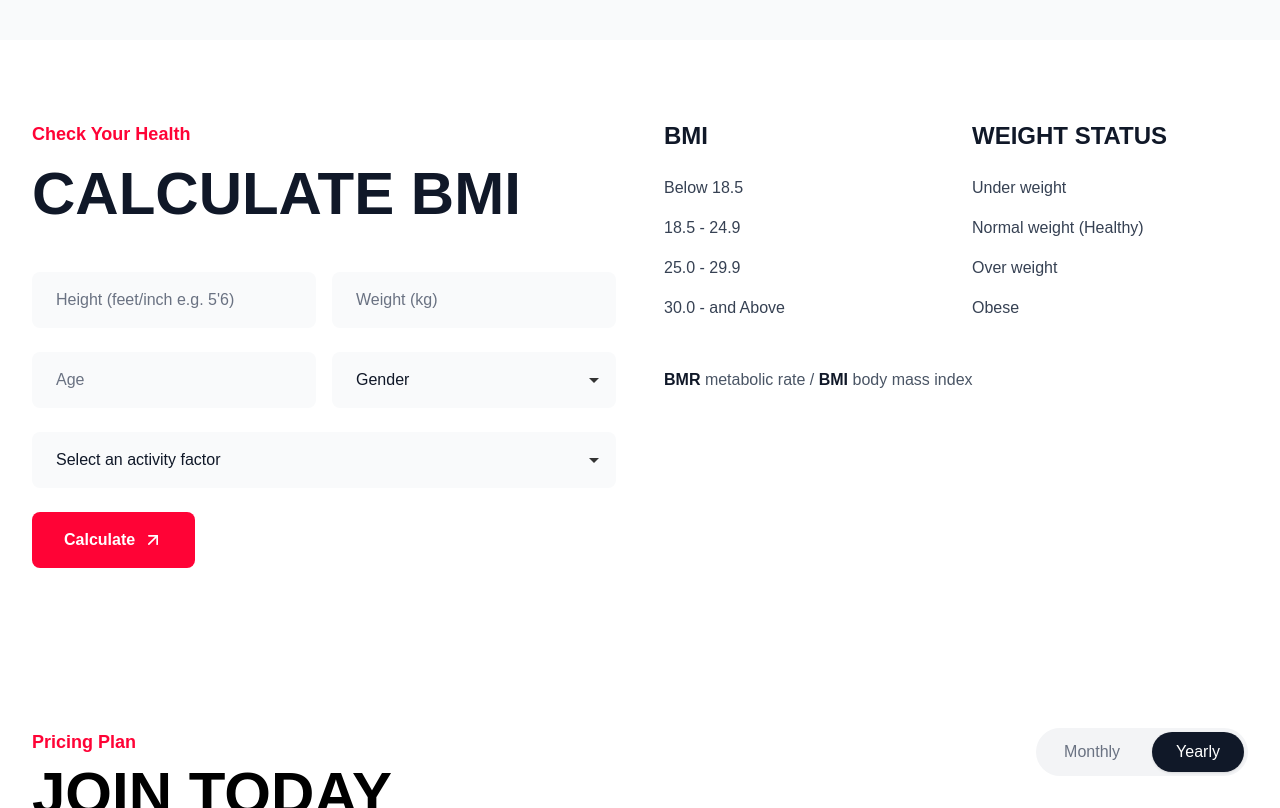
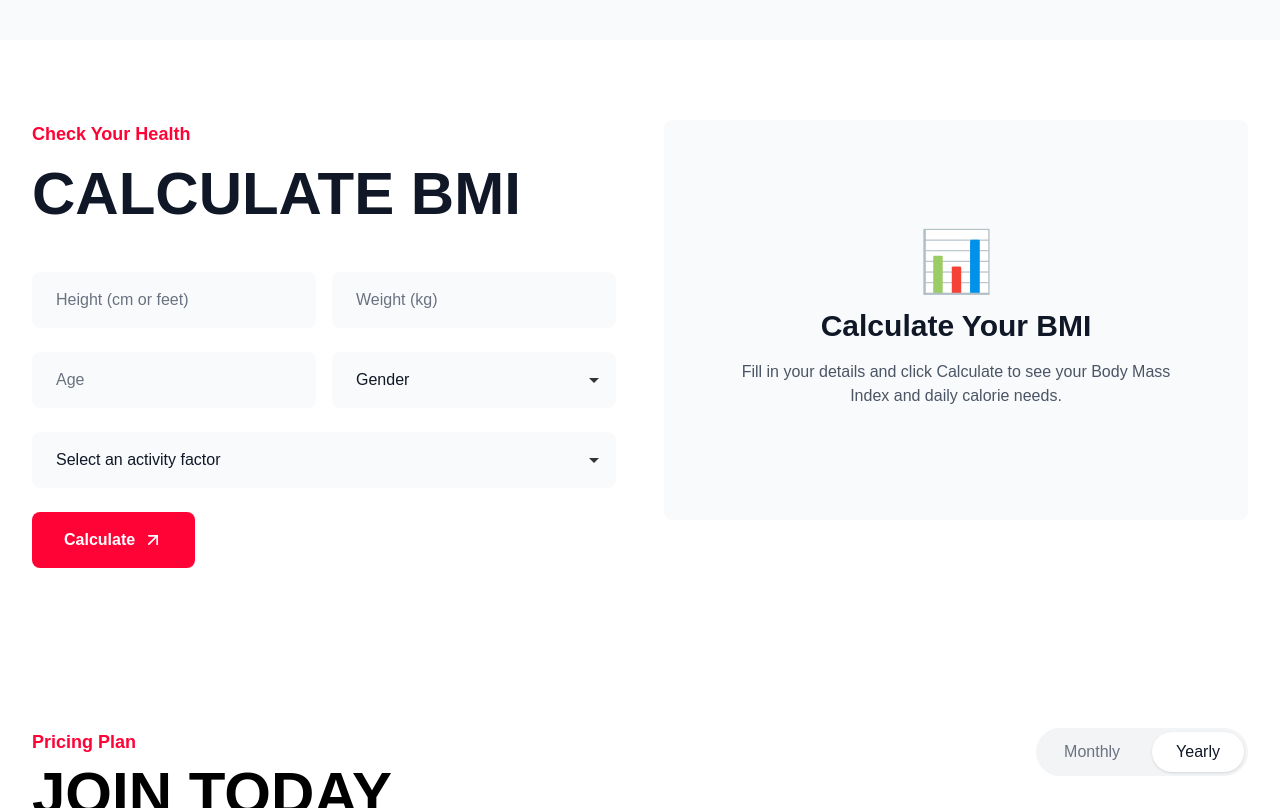
Before and after one commit to inioluwa-1/gym-landingpage, a Next.js app: page / in a window 1280 px wide. Shown: the part 4260-5068 px from the top of the page. Built offline with nearby package versions, Linux system fonts and the light colour scheme.

Commit message:
feat: enhance BMICalculator with height format detection and improve results display; add infinite scroll for Trainers component

```diff
--- a/src/app/components/BMICalculator.tsx
+++ b/src/app/components/BMICalculator.tsx
@@ -18,8 +18,18 @@ export default function BMICalculator() {
       return;
     }
 
-    // Convert height from feet/inches to meters
-    const heightInMeters = parseFloat(height) * 0.3048;
+    const heightValue = parseFloat(height);
+    let heightInMeters;
+
+    // Auto-detect format: if height > 50, assume it's in cm, otherwise feet
+    if (heightValue > 50) {
+      // Input is in centimeters, convert to meters
+      heightInMeters = heightValue / 100;
+    } else {
+      // Input is in feet, convert to meters
+      heightInMeters = heightValue * 0.3048;
+    }
+
     const weightInKg = parseFloat(weight);
     const ageNum = parseInt(age);
 
@@ -83,7 +93,7 @@ export default function BMICalculator() {
                   type="text"
                   value={height}
                   onChange={(e) => setHeight(e.target.value)}
-                  placeholder="Height (feet/inch e.g. 5'6)"
+                  placeholder="Height (cm or feet)"
                   className="w-full px-4 md:px-6 py-3 md:py-4 bg-gray-50 rounded-lg text-gray-900 placeholder-gray-500 focus:outline-none focus:ring-2 focus:ring-gray-800"
                 />
                 <input
@@ -151,66 +161,55 @@ export default function BMICalculator() {
                 Calculate
                 <ArrowUpRight size={20} />
               </button>
-
-              {/* Results */}
-              {bmi !== null && (
-                <div className="mt-6 p-6 bg-gray-50 rounded-lg">
-                  <div className="space-y-3">
-                    <div>
-                      <p className="text-gray-600 text-sm">Your BMI:</p>
-                      <p className="text-3xl font-bold text-gray-900">{bmi}</p>
-                      <p className="text-gray-700 font-semibold">{getWeightStatus(bmi)}</p>
-                    </div>
-                    {bmr && (
-                      <div>
-                        <p className="text-gray-600 text-sm">Daily Calorie Needs (BMR):</p>
-                        <p className="text-2xl font-bold text-gray-900">{bmr} cal/day</p>
-                      </div>
-                    )}
-                  </div>
-                </div>
-              )}
             </div>
           </div>
 
-          {/* BMI Reference Table */}
+          {/* Results Section */}
           <div data-aos="fade-up" data-aos-delay="100">
-            <div className="mb-8 md:mb-12">
-              <div className="grid grid-cols-2 gap-6 md:gap-8">
-                <div>
-                  <h3 className="text-xl md:text-2xl font-bold text-gray-900 mb-4 md:mb-6">
-                    BMI
-                  </h3>
-                  <div className="space-y-3 md:space-y-4">
-                    {bmiCategories.map((category, index) => (
-                      <p key={index} className="text-gray-700 text-sm md:text-base">
-                        {category.range}
-                      </p>
-                    ))}
+            {bmi !== null ? (
+              <div className="bg-gray-50 rounded-lg p-8 md:p-12">
+                <h3 className="text-2xl md:text-3xl font-bold text-gray-900 mb-8">
+                  Your Results
+                </h3>
+
+                <div className="space-y-8">
+                  <div>
+                    <p className="text-gray-600 text-base md:text-lg mb-2">Your BMI:</p>
+                    <p className="text-5xl md:text-6xl font-bold text-gray-900 mb-3">{bmi}</p>
+                    <p className="text-xl md:text-2xl font-semibold" style={{ color: '#FF0336' }}>
+                      {getWeightStatus(bmi)}
+                    </p>
                   </div>
-                </div>
 
-                <div>
-                  <h3 className="text-xl md:text-2xl font-bold text-gray-900 mb-4 md:mb-6">
-                    WEIGHT STATUS
-                  </h3>
-                  <div className="space-y-3 md:space-y-4">
-                    {bmiCategories.map((category, index) => (
-                      <p key={index} className="text-gray-700 text-sm md:text-base">
-                        {category.status}
-                      </p>
-                    ))}
+                  {bmr && (
+                    <div className="pt-6 border-t border-gray-300">
+                      <p className="text-gray-600 text-base md:text-lg mb-2">Daily Calorie Needs:</p>
+                      <p className="text-4xl md:text-5xl font-bold text-gray-900">{bmr} <span className="text-2xl text-gray-600">cal/day</span></p>
+                      <p className="text-sm text-gray-500 mt-2">Based on your activity level</p>
+                    </div>
+                  )}
+
+                  <div className="pt-6 border-t border-gray-300">
+                    <p className="text-sm text-gray-600 leading-relaxed">
+                      <span className="font-semibold text-gray-900">BMR</span> (Basal Metabolic Rate) represents the calories you burn at rest.
+                      <span className="font-semibold text-gray-900"> BMI</span> (Body Mass Index) measures body fat based on height and weight.
+                    </p>
                   </div>
                 </div>
               </div>
-            </div>
-
-            <div className="text-gray-600 text-sm md:text-base">
-              <p>
-                <span className="font-semibold text-gray-900">BMR</span> metabolic rate /{' '}
-                <span className="font-semibold text-gray-900">BMI</span> body mass index
-              </p>
-            </div>
+            ) : (
+              <div className="bg-gray-50 rounded-lg p-8 md:p-12 flex items-center justify-center min-h-100">
+                <div className="text-center">
+                  <div className="text-6xl mb-4">📊</div>
+                  <h3 className="text-2xl md:text-3xl font-bold text-gray-900 mb-4">
+                    Calculate Your BMI
+                  </h3>
+                  <p className="text-gray-600 max-w-md">
+                    Fill in your details and click Calculate to see your Body Mass Index and daily calorie needs.
+                  </p>
+                </div>
+              </div>
+            )}
           </div>
         </div>
       </div>
--- a/src/app/components/FeaturedClasses.tsx
+++ b/src/app/components/FeaturedClasses.tsx
@@ -1,7 +1,46 @@
+'use client';
+
+import { useState, useEffect, useRef } from 'react';
 import Image from 'next/image';
 import { Bike, Target, Dumbbell, Heart, Sparkles, Activity } from 'lucide-react';
 
 export default function FeaturedClasses() {
+  const [visibleCards, setVisibleCards] = useState<Set<number>>(new Set());
+  const cardRefs = useRef<(HTMLDivElement | null)[]>([]);
+
+  useEffect(() => {
+    // Only run on mobile
+    if (window.innerWidth >= 768) return;
+
+    const observers = cardRefs.current.map((card, index) => {
+      if (!card) return null;
+
+      const observer = new IntersectionObserver(
+        (entries) => {
+          entries.forEach((entry) => {
+            if (entry.isIntersecting) {
+              setVisibleCards((prev) => new Set(prev).add(index));
+            } else {
+              setVisibleCards((prev) => {
+                const newSet = new Set(prev);
+                newSet.delete(index);
+                return newSet;
+              });
+            }
+          });
+        },
+        { threshold: 0.5 } // Trigger when 50% of card is visible
+      );
+
+      observer.observe(card);
+      return observer;
+    });
+
+    return () => {
+      observers.forEach((observer) => observer?.disconnect());
+    };
+  }, []);
+
   const classes = [
     {
       name: 'Cycling',
@@ -65,6 +104,7 @@ export default function FeaturedClasses() {
           {classes.map((classItem, index) => (
             <div
               key={index}
+              ref={(el) => { cardRefs.current[index] = el; }}
               className="relative h-80 rounded-2xl overflow-hidden group cursor-pointer"
               data-aos="fade-up"
               data-aos-delay={index * 100}
@@ -75,9 +115,15 @@ export default function FeaturedClasses() {
                   src={classItem.image}
                   alt={classItem.name}
                   fill
-                  className="object-cover grayscale group-hover:grayscale-0 transition-all duration-300"
+                  className={`object-cover transition-all duration-500 ${
+                    visibleCards.has(index) ? 'grayscale-0' : 'grayscale md:grayscale md:group-hover:grayscale-0'
+                  }`}
                 />
-                <div className="absolute inset-0 bg-black/40 group-hover:bg-black/20 transition-all duration-300" />
+                <div
+                  className={`absolute inset-0 transition-all duration-500 ${
+                    visibleCards.has(index) ? 'bg-black/20' : 'bg-black/40 md:group-hover:bg-black/20'
+                  }`}
+                />
               </div>
 
               {/* Content */}
--- a/src/app/components/Pricing.tsx
+++ b/src/app/components/Pricing.tsx
@@ -76,7 +76,7 @@ export default function Pricing() {
               onClick={() => setIsYearly(true)}
               className={`px-4 md:px-6 py-2 rounded-full transition text-sm md:text-base ${
                 isYearly
-                  ? 'bg-gray-900 text-white shadow'
+                  ? 'bg-white text-gray-900 shadow'
                   : 'text-gray-500'
               }`}
             >
```
Also changed, not shown: src/app/components/Trainers.tsx (+104 -2 lines).
